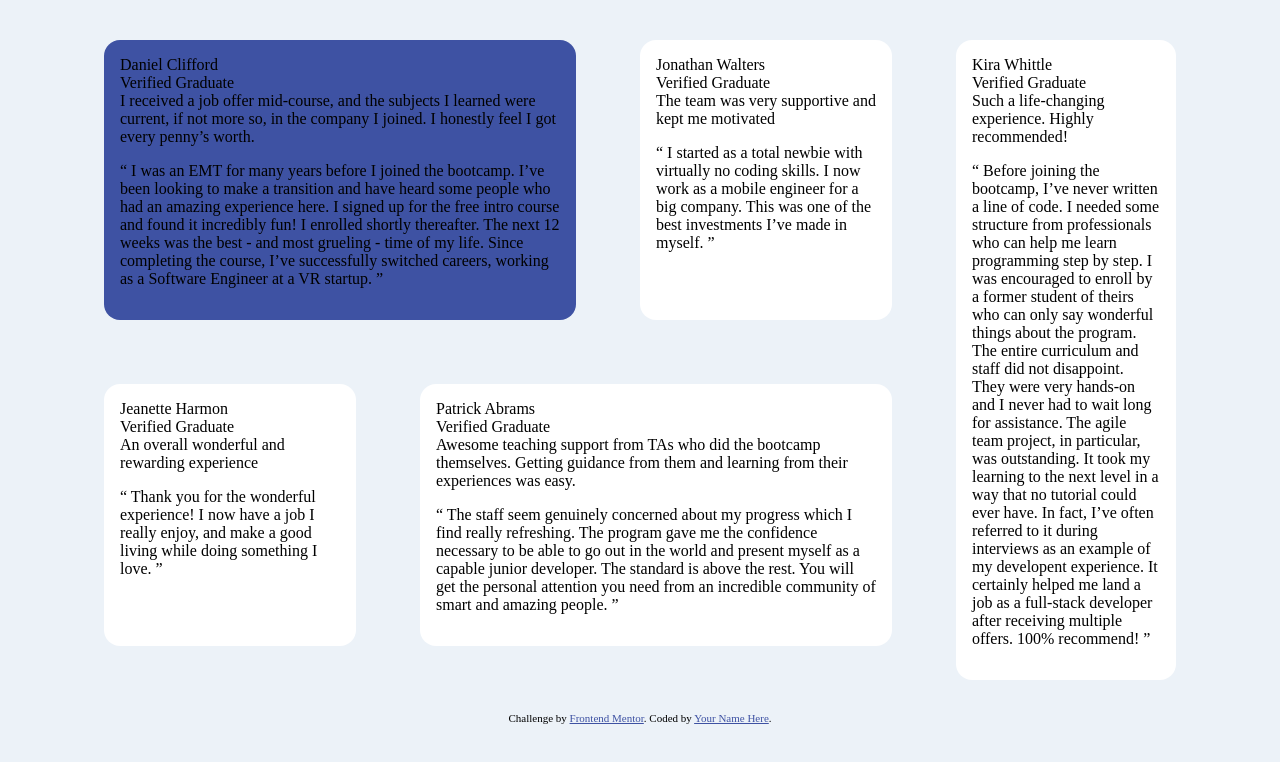
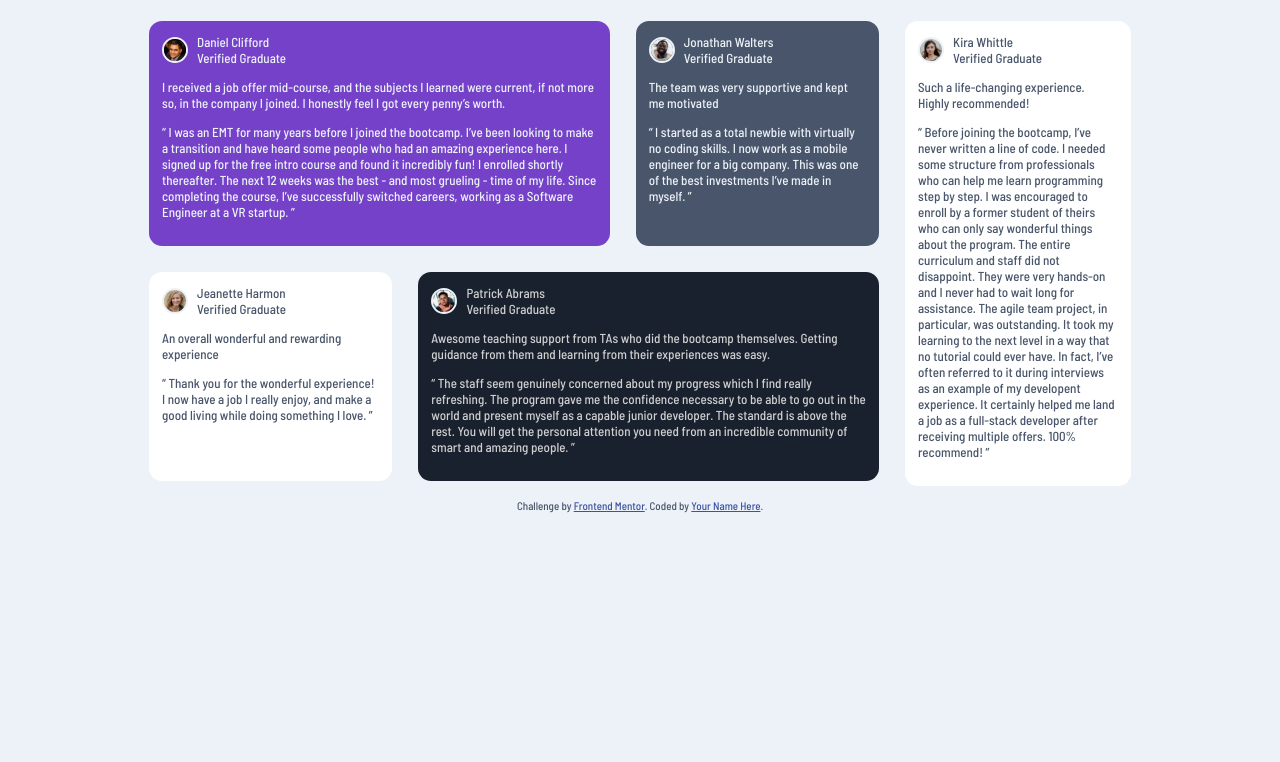
Before and after one commit to bonau/testimonials-grid-section-main, a plain HTML site: page index.html in a window 1280 px wide. Drawn offline with Linux system fonts and the light colour scheme.

Commit message:
layout details

```diff
--- a/index.html
+++ b/index.html
@@ -4,6 +4,9 @@
 <head>
   <meta charset="UTF-8">
   <meta name="viewport" content="width=device-width, initial-scale=1.0">
+  <link rel="preconnect" href="https://fonts.gstatic.com">
+  <link href="https://fonts.googleapis.com/css2?family=Barlow+Semi+Condensed:wght@500;600&display=swap"
+    rel="stylesheet">
   <!-- displays site properly based on user's device -->
 
   <link rel="icon" type="image/png" sizes="32x32" href="./images/favicon-32x32.png">
@@ -18,8 +21,11 @@
 
     body {
       background: hsl(210, 46%, 95%);
-      padding-left: 5vw;
-      padding-right: 5vw;
+      padding-left: 10vw;
+      padding-right: 10vw;
+      font-size: 13px;
+      font-family: 'Barlow Semi Condensed', sans-serif;
+      color: hsl(217, 19%, 35%);
     }
 
     .container {
@@ -73,13 +79,33 @@
       flex-direction: column;
       flex: 1;
       background-color: white;
-      margin: 2em;
+      margin: 1em;
       padding: 1em;
       border-radius: 1em;
     }
 
+    article img {
+      width: 2em;
+      height: 2em;
+      border: 2px solid hsl(210, 46%, 95%);
+      border-radius: 1em;
+      margin-right: 0.7em;
+    }
+
     article author {
       display: block;
+    }
+
+    article .author-info {
+      display: flex;
+      flex-direction: row;
+      align-items: center;
+      margin-bottom: 1em;
+    }
+
+    article .text {
+      display: flex;
+      flex-direction: column;
     }
 
     .attribution {
@@ -98,9 +124,14 @@
   <div class="container">
     <div class="left">
       <div class="above">
-        <article style="flex: 2; background:hsl(228, 45%, 44%)">
+        <article style="flex: 2; background:hsl(263, 55%, 52%); color: hsl(210, 46%, 95%);">
+          <div class="author-info">
+            <img src="images/image-daniel.jpg" />
+            <div class="text">
               <author>Daniel Clifford</author>
               <position>Verified Graduate</position>
+            </div>
+          </div>
 
           <summary>
             I received a job offer mid-course, and the subjects I learned were current, if not more so,
@@ -117,9 +148,14 @@
         </article>
 
 
-        <article style="flex: 1">
+        <article style="flex: 1; background: hsl(217, 19%, 35%); color:hsl(210, 46%, 95%)">
+          <div class="author-info">
+            <img src="images/image-jonathan.jpg" />
+            <div class="text">
               <author>Jonathan Walters</author>
               <position>Verified Graduate</position>
+            </div>
+          </div>
 
           <summary>The team was very supportive and kept me motivated</summary>
 
@@ -131,8 +167,13 @@
       </div>
       <div class="below">
         <article style="flex: 1;">
+          <div class="author-info">
+            <img src="images/image-jeanette.jpg" />
+            <div class="text">
               <author>Jeanette Harmon</author>
               <position>Verified Graduate</position>
+            </div>
+          </div>
           <summary>An overall wonderful and rewarding experience</summary>
           <p>
             “ Thank you for the wonderful experience! I now have a job I really enjoy, and make a good living
@@ -140,9 +181,14 @@
           </p>
         </article>
 
-        <article style="flex: 2;">
+        <article style="flex: 2; background: hsl(219, 29%, 14%); color: hsl(0, 0%, 81%)">
+          <div class="author-info">
+            <img src="images/image-patrick.jpg" />
+            <div class="text">
               <author>Patrick Abrams</author>
               <position>Verified Graduate</position>
+            </div>
+          </div>
           <summary>
             Awesome teaching support from TAs who did the bootcamp themselves. Getting guidance from them and
             learning from their experiences was easy.
@@ -159,8 +205,13 @@
 
     <div class="right">
       <article>
+        <div class="author-info">
+          <img src="images/image-kira.jpg" />
+          <div class="text">
             <author>Kira Whittle</author>
             <position>Verified Graduate</position>
+          </div>
+        </div>
         <summary>Such a life-changing experience. Highly recommended!</summary>
         <p>
           “ Before joining the bootcamp, I’ve never written a line of code. I needed some structure from
```
Lines whose indentation alone changed are shown as unchanged.
